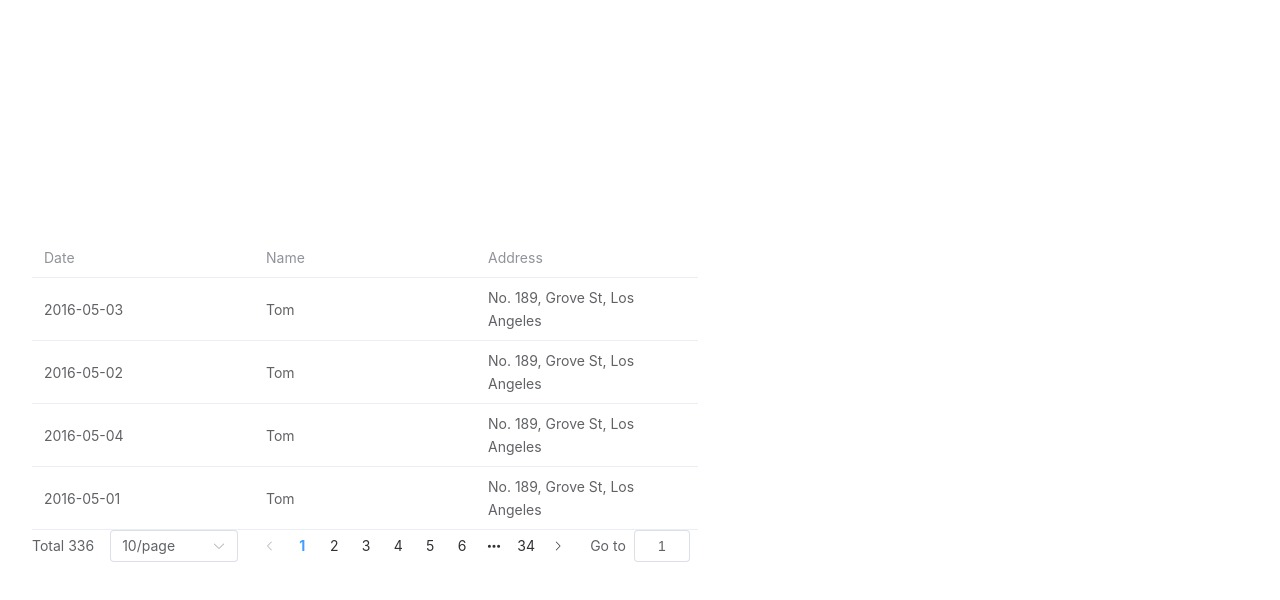
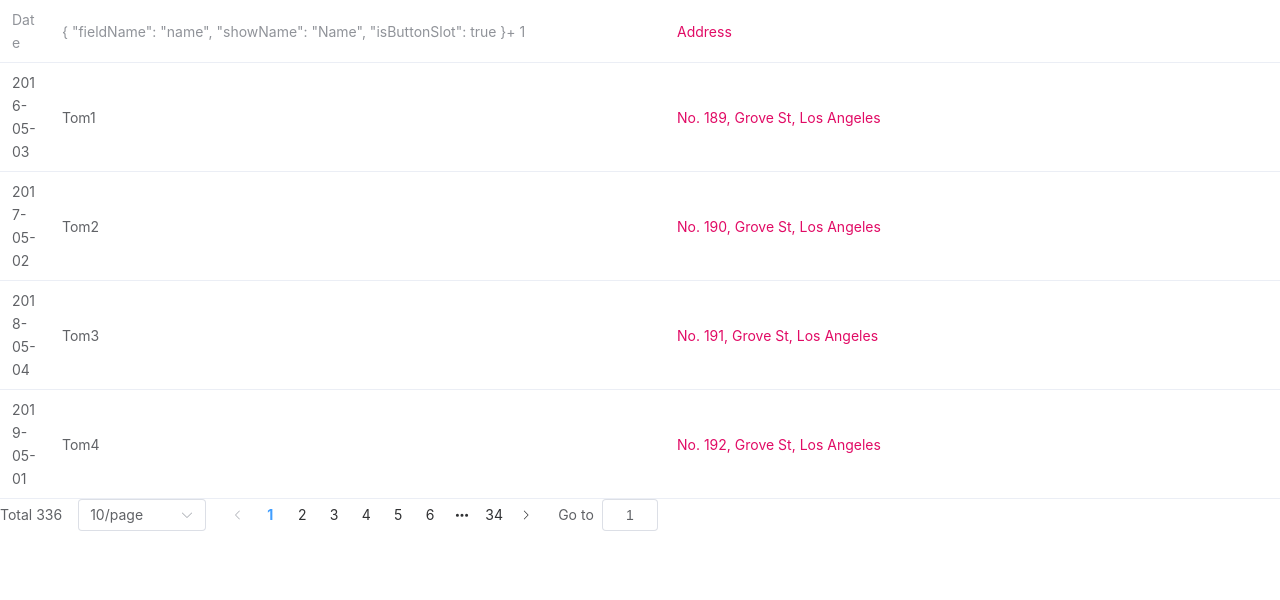
Before and after one commit to icboluo/icboluo_web, a Vue app: page /list in a window 1280 px wide. Shown: the top 600 px of the page. Built offline with nearby package versions, Linux system fonts and the light colour scheme.

Commit message:
add interface

```diff
--- a/src/assets/main.css
+++ b/src/assets/main.css
@@ -1,35 +1 @@
 @import 'base.css';
-
-#app {
-  max-width: 1280px;
-  margin: 0 auto;
-  padding: 2rem;
-
-  font-weight: normal;
-}
-
-a,
-.green {
-  text-decoration: none;
-  color: hsla(160, 100%, 37%, 1);
-  transition: 0.4s;
-}
-
-@media (hover: hover) {
-  a:hover {
-    background-color: hsla(160, 100%, 37%, 0.2);
-  }
-}
-
-@media (min-width: 1024px) {
-  body {
-    display: flex;
-    place-items: center;
-  }
-
-  #app {
-    display: grid;
-    grid-template-columns: 1fr 1fr;
-    padding: 0 2rem;
-  }
-}
--- a/src/components/BaseTable.vue
+++ b/src/components/BaseTable.vue
@@ -2,10 +2,15 @@
   <el-table :data="tableInfo?.data1" style="width: 100%">
     <el-table-column
       v-for="(item, idx) in tableInfo?.header"
-      :prop="item.fieldName"
-      :label="item.showName"
+      v-bind="item"
+      :prop="item.fieldName || item.prop"
+      :label="item.showName || item.label"
       :key="idx"
-    />
+    >
+      <template v-if="item.isButtonSlot" #header>
+        <slot name="buttonSlot" :fieldVal="item" :idx="idx"></slot>
+      </template>
+    </el-table-column>
   </el-table>
   <div v-if="pageInfo" class="block">
     <el-pagination
@@ -18,8 +23,10 @@
 </template>
 
 <script setup lang="ts">
+import type { TableColumnCtx } from 'element-plus'
+
 // 不可重复定义
-const allProps = defineProps({
+defineProps({
   tableInfo: {
     type: Object as () => TableInfo
   },
@@ -39,9 +46,10 @@ export interface TableInfo {
   data1: object[]
 }
 
-export interface Header {
+export interface Header extends TableColumnCtx<any> {
   fieldName: string
   showName: string
+  isButtonSlot: boolean
 }
 
 export interface PageInfo {
@@ -54,6 +62,12 @@ export interface PageQuery {
   pageSize: number
   pageNum: number
 }
+
+// 勿删，有使用
 </script>
 
-<style scoped></style>
+<style>
+.color1 {
+  color: #e10b65;
+}
+</style>
--- a/src/views/FrontPage.vue
+++ b/src/views/FrontPage.vue
@@ -104,7 +104,7 @@ import { reactive, ref } from 'vue'
 import { useRouter } from 'vue-router'
 import { Document, Menu as IconMenu, Location, Setting } from '@element-plus/icons-vue'
 
-const isCollapse = ref(true)
+const isCollapse = ref(false)
 const router = useRouter()
 
 const handleOpen = (key: string, keyPath: string[]) => {
--- a/src/views/TableList.vue
+++ b/src/views/TableList.vue
@@ -1,10 +1,13 @@
 <template>
   <BaseTable :table-info="tableInfo" :page-info="pageInfo" @handler-cur-change="handlerCurChange">
+    <template v-slot:buttonSlot="butt">
+      {{ butt.fieldVal }}+ {{ butt.idx}}
+    </template>
   </BaseTable>
 </template>
 
 <script setup lang="ts">
-import BaseTable from '../components/BaseTable.vue'
+import BaseTable from '@/components/BaseTable.vue'
 import { onMounted, reactive } from 'vue'
 import { ElMessage } from 'element-plus'
 import type { PageInfo, TableInfo } from '@/components/BaseTable.vue'
@@ -21,15 +24,18 @@ const tableInfo = reactive<TableInfo>({
   header: [
     {
       fieldName: 'date',
-      showName: 'Date'
+      showName: 'Date',
+      width: '50%'
     },
     {
       fieldName: 'name',
-      showName: 'Name'
+      showName: 'Name',
+      isButtonSlot: true,
     },
     {
       fieldName: 'address',
-      showName: 'Address'
+      showName: 'Address',
+      className:'color1'
     }
   ],
   data1: []
@@ -42,23 +48,23 @@ function invoking() {
   tableInfo.data1 = [
     {
       date: '2016-05-03',
-      name: 'Tom',
+      name: 'Tom1',
       address: 'No. 189, Grove St, Los Angeles'
     },
     {
-      date: '2016-05-02',
-      name: 'Tom',
-      address: 'No. 189, Grove St, Los Angeles'
+      date: '2017-05-02',
+      name: 'Tom2',
+      address: 'No. 190, Grove St, Los Angeles'
     },
     {
-      date: '2016-05-04',
-      name: 'Tom',
-      address: 'No. 189, Grove St, Los Angeles'
+      date: '2018-05-04',
+      name: 'Tom3',
+      address: 'No. 191, Grove St, Los Angeles'
     },
     {
-      date: '2016-05-01',
-      name: 'Tom',
-      address: 'No. 189, Grove St, Los Angeles'
+      date: '2019-05-01',
+      name: 'Tom4',
+      address: 'No. 192, Grove St, Los Angeles'
     }
   ]
 }
```
